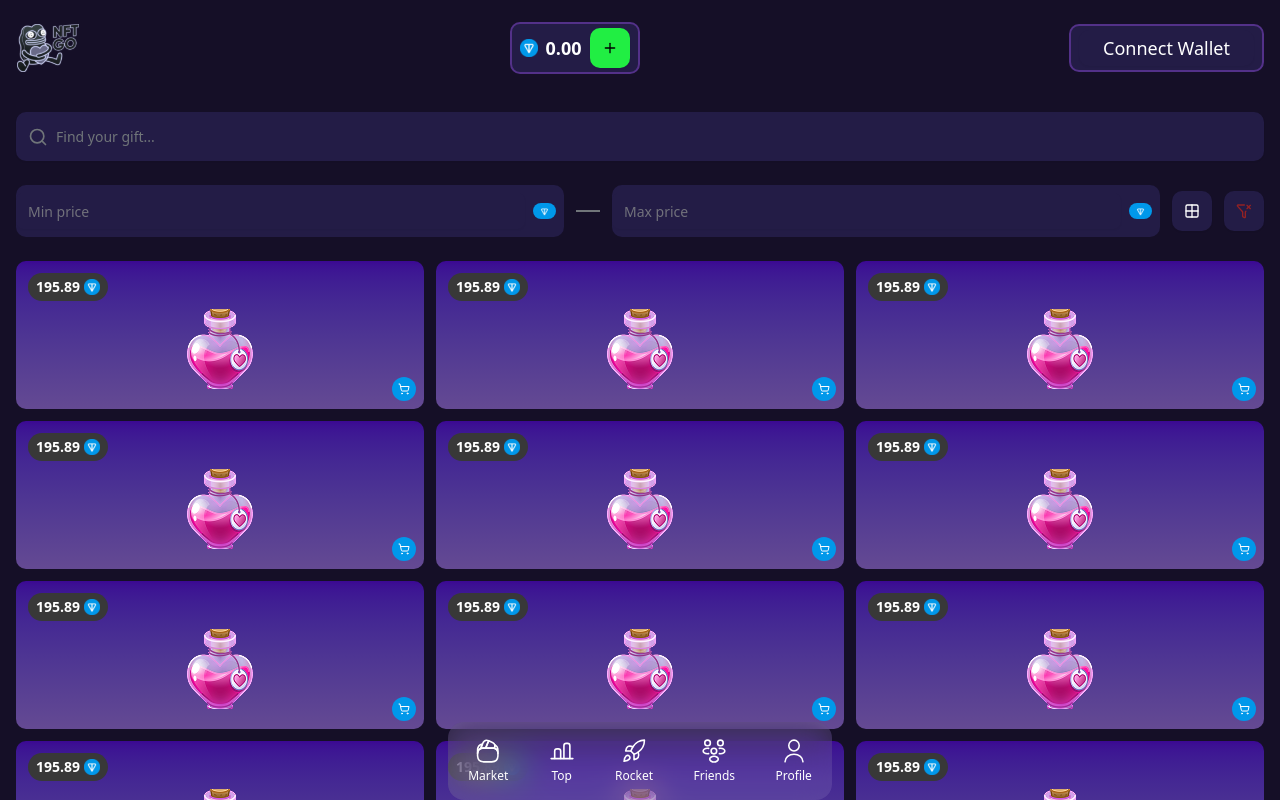
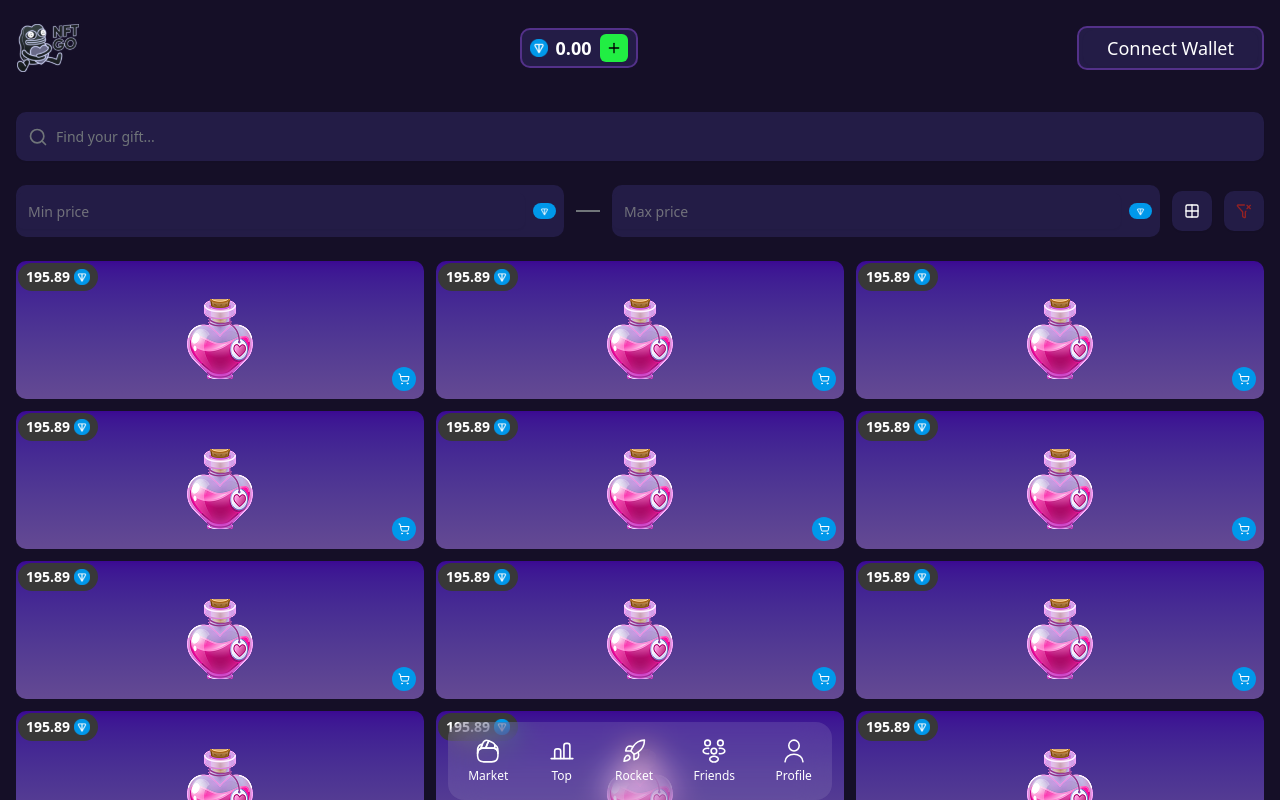
Before and after one commit to mandz1952/NFT-GO, a Next.js app: page / in a window 1280 px wide. Shown: the top 800 px of the page. Built offline with nearby package versions, Linux system fonts and the light colour scheme.

Commit message:
fix bugs

```diff
--- a/src/feature/grid/ui/nft-card.tsx
+++ b/src/feature/grid/ui/nft-card.tsx
@@ -5,7 +5,7 @@ export function NftCard ({price, image}: {price: string, image: string}) {
     return (
         <div className="bg-gradient-to-b from-[#6100FF80] to-[#B384FF80] rounded-lg p-3 relative">
             <div className="flex bg-[#383838] rounded-[50px] pl-2
-             pr-2 pt-1 pb-1 text-center w-[80px] items-center gap-1 mb-2">
+             pr-2 pt-1 pb-1 text-center w-[80px] items-center ml-[-10px] mt-[-10px] gap-1 mb-2">
                 <span className="text-white text-center text-sm font-semibold">{price}</span>
                 <div className="w-4 h-4  rounded-full flex items-center justify-center">
                     <Image src={'/tonCoin.svg'} alt="ton coin" width={18} height={18} />
--- a/src/shared/ui/header/header.tsx
+++ b/src/shared/ui/header/header.tsx
@@ -16,13 +16,13 @@ export function Header (){
                 <div className="bg-[#231c46] border-2 border-[#533189] rounded-lg px-2 py-1 flex items-center gap-2">
                     <Image src={'/tonCoin.svg'} alt={"ton Coin"} width={18} height={18} />
                     <span className="text-white text-lg font-semibold">0.00</span>
-                    <Button className="bg-[#21ee43] hover:bg-[#21ee43]/90 text-black w-10 h-10 rounded-lg p-0">
+                    <Button className="bg-[#21ee43] hover:bg-[#21ee43]/90 text-black w-7 h-7 rounded-sm p-0">
                         <Plus className="w-5 h-5"/>
                     </Button>
                 </div>
 
             </div>
-            <div className="bg-[#231c46] border-2 border-[#533189] rounded-lg px-2 py-1 flex items-center">
+            <div className="bg-[#231c46] border-2 border-[#533189] rounded-lg px-1 py-0.5 flex items-center">
                 <Button className="bg-[#231c46] hover:bg-[#231c46]/90 text-white px-6 py-2 rounded-lg text-lg">
                     Connect Wallet
                 </Button>
```
